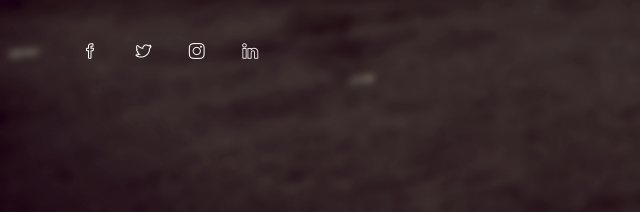
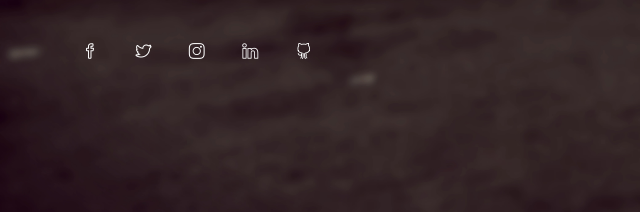
Before and after one commit to kitbitsks/portfoliohosting, a plain HTML site: page index.html in a window 1280 px wide. Shown: the part 449-663 px from the top of the page, 0-640 px from the left. Drawn offline with Linux system fonts and the light colour scheme.

Commit message:
updated github logo

```diff
--- a/index.html
+++ b/index.html
@@ -82,6 +82,7 @@
                             <li><a href="https://twitter.com/sourav2706"  class="social-icons"><i class="icon-social-twitter"></i></a></li>
                             <li><a href="https://www.instagram.com/sourav.sri"  class="social-icons"><i class="icon-social-instagram"></i></a></li>
                             <li><a href="https://in.linkedin.com/in/sourav-kumar-034824105?trk=profile-badge"  class="social-icons"><i class="icon-social-linkedin"></i></a></li>
+                            <li><a href="https://github.com/souravkitkat2706"  class="social-icons"><i class="icon-social-github"></i></a></li>
                         </ul>
                     </div>
                 </div>
```
